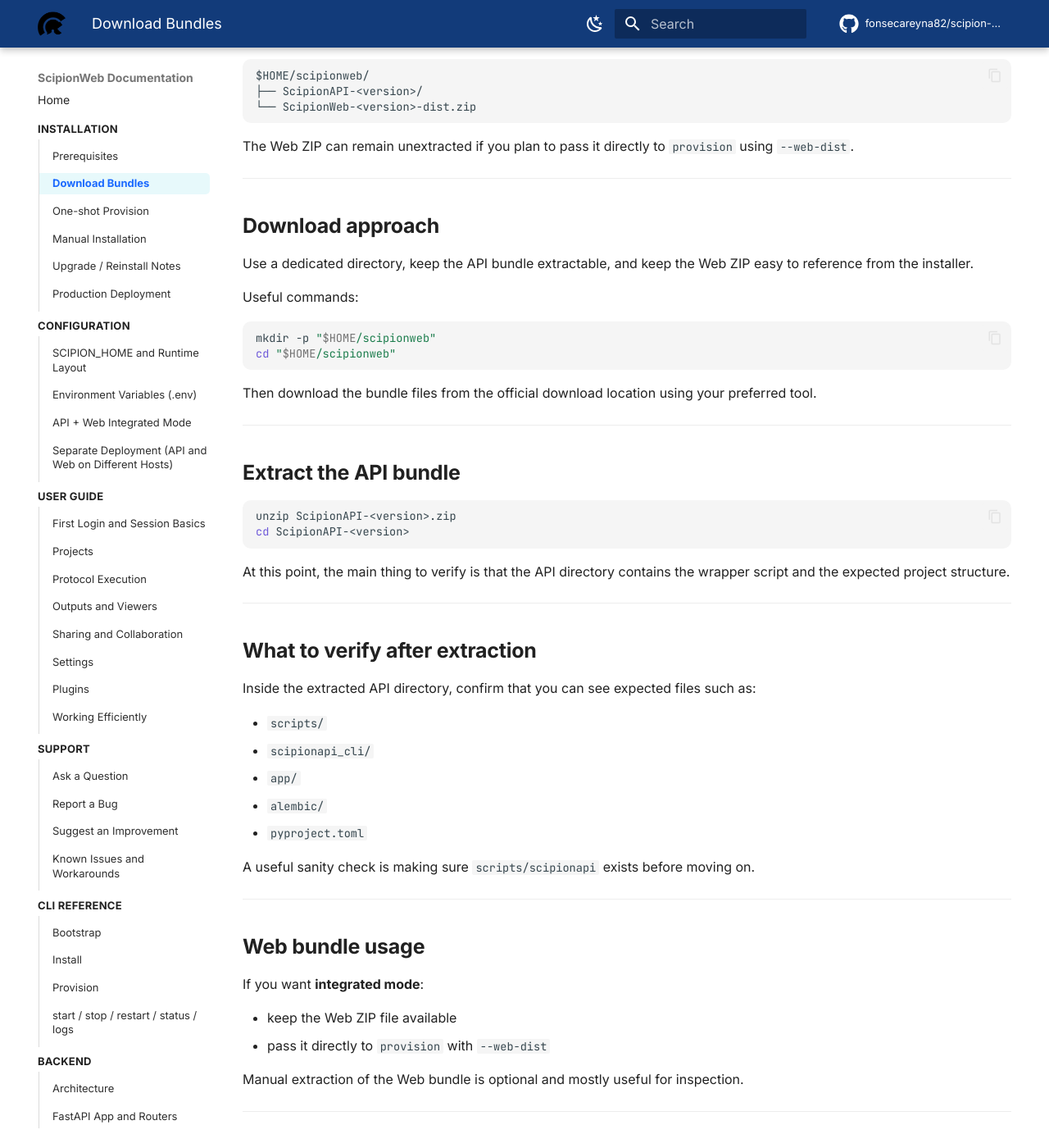
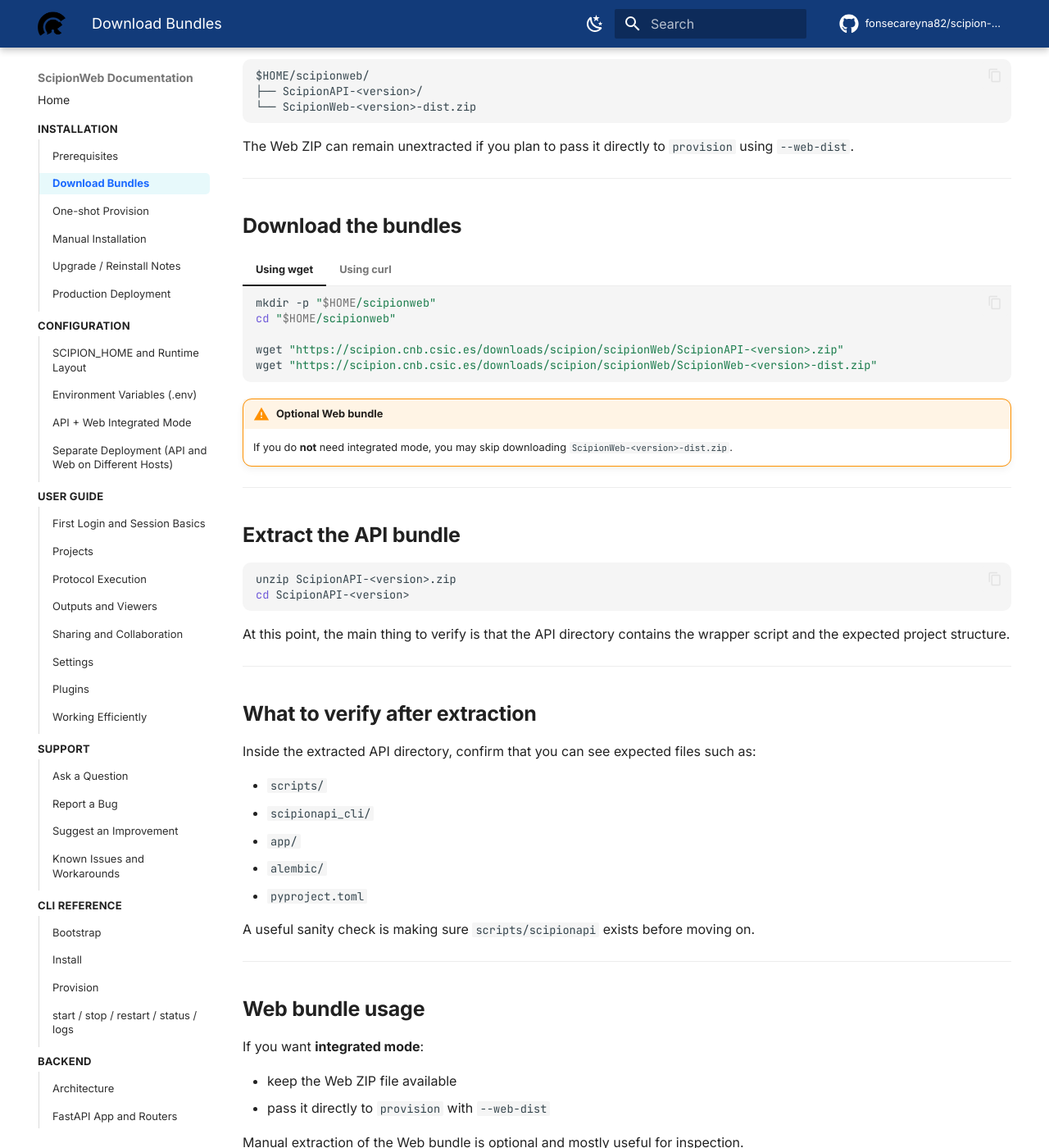
Before and after one commit to fonsecareyna82/scipion-docs, an MkDocs documentation site: the page built from docs/installation/download-bundles.md, in a window 1280 px wide and 1400 px high, scrolled down 998 px. Shown: the whole window at 82% size. Built offline with MkDocs 1.6.1 and Material for MkDocs 9.7.7, drawn with Linux system fonts in a browser that asks for light colours; comment, search, counter and statistics services are not loaded; some of the changed text lies outside the part shown.

Commit message:
Restore wget and curl bundle download commands

````diff
--- a/docs/installation/download-bundles.md
+++ b/docs/installation/download-bundles.md
@@ -49,18 +49,30 @@
 
 ---
 
-## Download approach
+## Download the bundles
 
-Use a dedicated directory, keep the API bundle extractable, and keep the Web ZIP easy to reference from the installer.
+=== "Using wget"
 
-Useful commands:
+    ```bash
+    mkdir -p "$HOME/scipionweb"
+    cd "$HOME/scipionweb"
 
-```bash
-mkdir -p "$HOME/scipionweb"
-cd "$HOME/scipionweb"
-```
+    wget "https://scipion.cnb.csic.es/downloads/scipion/scipionWeb/ScipionAPI-<version>.zip"
+    wget "https://scipion.cnb.csic.es/downloads/scipion/scipionWeb/ScipionWeb-<version>-dist.zip"
+    ```
 
-Then download the bundle files from the official download location using your preferred tool.
+=== "Using curl"
+
+    ```bash
+    mkdir -p "$HOME/scipionweb"
+    cd "$HOME/scipionweb"
+
+    curl -O "https://scipion.cnb.csic.es/downloads/scipion/scipionWeb/ScipionAPI-<version>.zip"
+    curl -O "https://scipion.cnb.csic.es/downloads/scipion/scipionWeb/ScipionWeb-<version>-dist.zip"
+    ```
+
+!!! warning "Optional Web bundle"
+    If you do **not** need integrated mode, you may skip downloading `ScipionWeb-<version>-dist.zip`.
 
 ---
 
@@ -98,6 +110,20 @@
 
 Manual extraction of the Web bundle is optional and mostly useful for inspection.
 
+If you want to inspect it manually, extract it with:
+
+```bash
+unzip ScipionWeb-<version>-dist.zip
+```
+
+The extracted contents should include:
+
+```text
+dist/
+  index.html
+  assets/
+```
+
 ---
 
 ## Common mistakes
````
